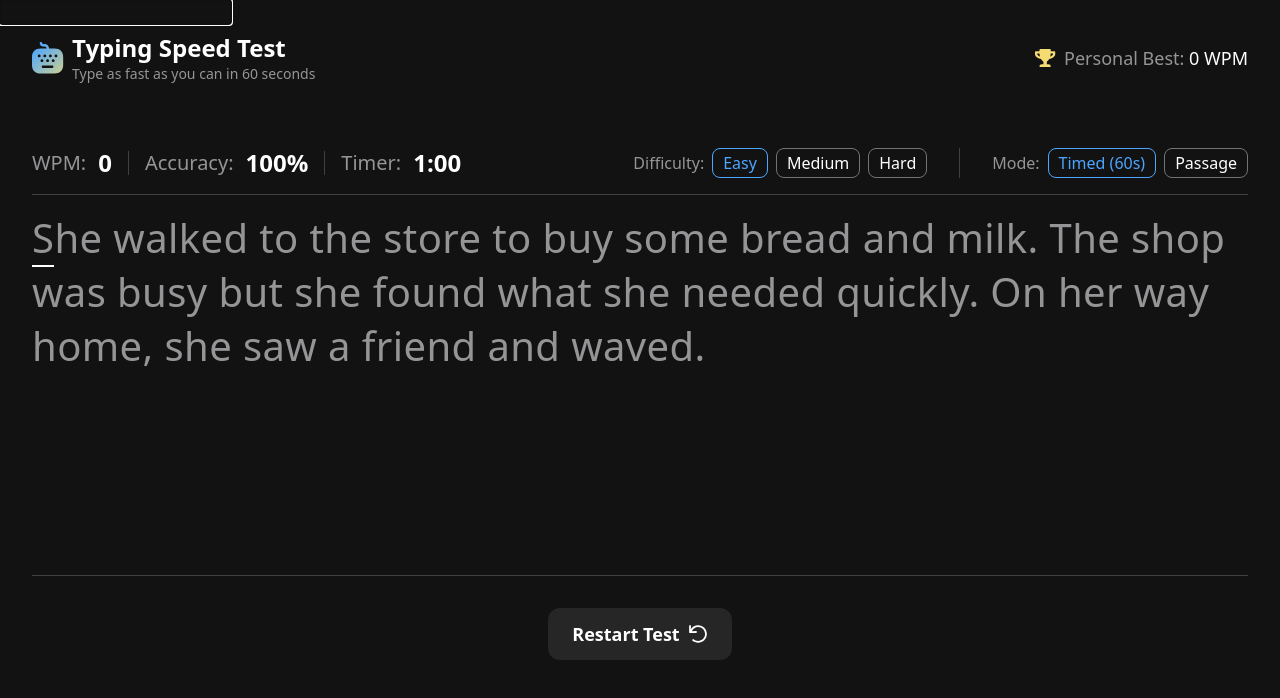
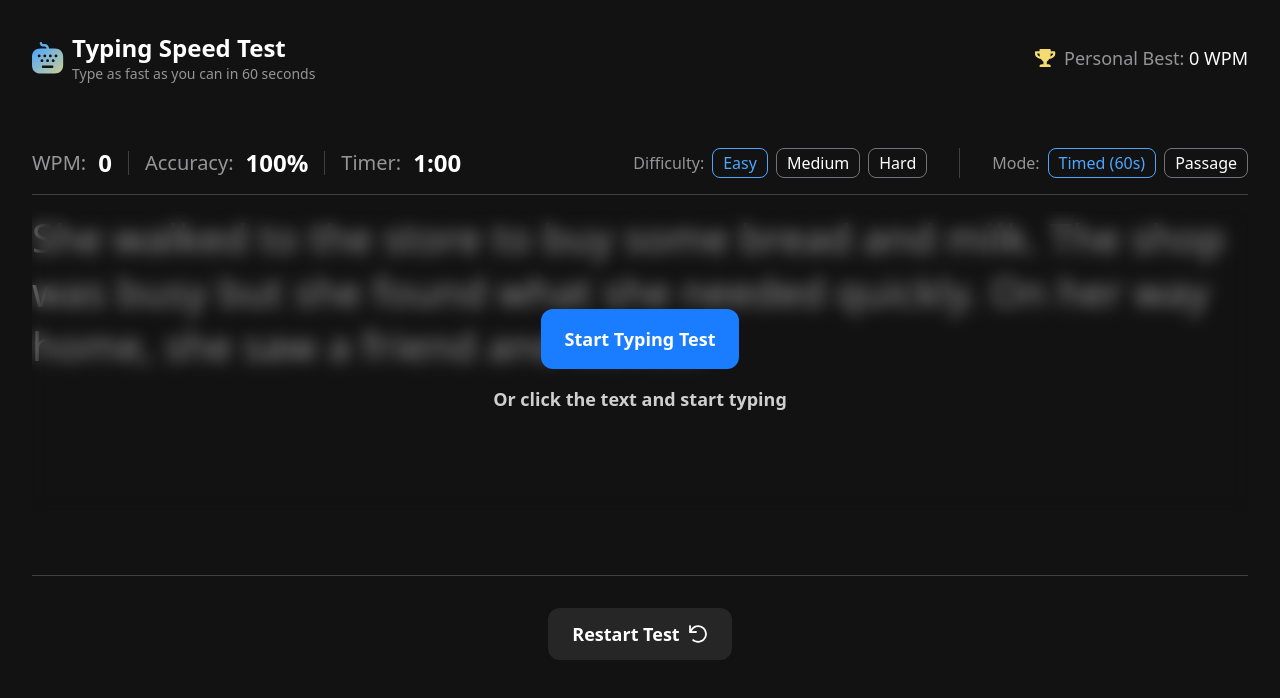
Before and after one commit to Luminoso1/typing-speed-test, a React app: page / in a window 1280 px wide. Shown: the top 698 px of the page. Built offline with nearby package versions, Linux system fonts and the light colour scheme; the HTML template or start-up script is replaced by a standard one.

Commit message:
feat: pause & resume

```diff
--- a/src/App.tsx
+++ b/src/App.tsx
@@ -16,12 +16,18 @@ function App() {
   const [state, dispatch] = useReducer(Logic.reducer, Logic.INITIAL_STATE)
 
   const startedAtRef = useRef<number>(null)
+  const pausedAtRef = useRef<number>(null)
 
   const corrects = state.input.length - state.errors.size
 
   const accuracy = calcAccuracy(corrects, state.input.length)
 
-  const elapsedMs = startedAtRef.current ? Date.now() - startedAtRef.current : 0
+  const elapsedMs =
+    startedAtRef.current && state.status !== 'IDLE'
+      ? state.status === 'PAUSED'
+        ? pausedAtRef.current! - startedAtRef.current
+        : Date.now() - startedAtRef.current
+      : 0
 
   const wpm = useMemo(() => calcWpm(corrects, elapsedMs), [corrects, elapsedMs])
 
@@ -34,13 +40,24 @@ function App() {
   const changeMode = (mode: Mode) =>
     dispatch({ type: 'SET_MODE', payload: mode })
 
-  // start  when [input>0] && [status:IDLE]
-  useEffect(() => {
-    if (state.status === 'IDLE' && state.input.length > 0) {
-      dispatch({ type: 'START' })
-      startedAtRef.current = Date.now()
+  // start  when [status:IDLE]
+  const start = () => {
+    dispatch({ type: 'START' })
+    startedAtRef.current = Date.now()
+
+    if (startedAtRef.current && pausedAtRef.current) {
+      console.log('Hello there')
+      const pauseDuration = Date.now() - pausedAtRef.current
+      startedAtRef.current = startedAtRef.current + pauseDuration
+
+      pausedAtRef.current = null
     }
-  }, [state.status, state.input.length])
+  }
+
+  const pause = () => {
+    dispatch({ type: 'PAUSE' })
+    pausedAtRef.current = Date.now()
+  }
 
   // tick -> counter when [status:TYPING]
   useEffect(() => {
@@ -73,6 +90,10 @@ function App() {
 
   return (
     <div className="mx-auto max-w-[1280px] px-4 md:px-8">
+      {state.status === 'TYPING' && (
+        <div onClick={pause} className="absolute inset-0 bg-neutral-900"></div>
+      )}
+
       <Header bestScore={state.bestScore} />
 
       {state.status === 'FINISHED' && (
@@ -169,14 +190,34 @@ function App() {
             value={state.input}
             onChange={handleChange}
             ref={hiddenInputRef}
-            className="pointer-events-none absolute top-0 left-0"
+            aria-hidden="true"
+            className="pointer-events-none absolute top-0 left-0 h-1 w-1 opacity-0"
           />
 
-          <div onClick={handleHiddenInputFocus}>
+          <div
+            role="button"
+            tabIndex={0}
+            onClick={handleHiddenInputFocus}
+            className="relative"
+          >
+            {state.status !== 'TYPING' && (
+              <div
+                onClick={start}
+                className="absolute inset-0 z-20 flex cursor-pointer flex-col items-center justify-center backdrop-blur-sm"
+              >
+                <button className="cursor-pointer rounded-xl bg-blue-600 px-6 py-4 text-lg font-semibold transition-all duration-300 hover:bg-blue-600/80">
+                  Start Typing Test
+                </button>
+                <p className="mt-4 text-lg font-semibold opacity-80">
+                  Or click the text and start typing
+                </p>
+              </div>
+            )}
+
             <TypeBox
               text={state.text}
               userInput={state.input}
-              current={state.input.length}
+              errors={state.errors}
             />
           </div>
 
--- a/src/store/reducer.ts
+++ b/src/store/reducer.ts
@@ -15,8 +15,8 @@ export type State = {
 
 export type Action =
   | { type: 'START' }
+  | { type: 'PAUSE' }
   | { type: 'RESET' }
-  | { type: 'FINISH' }
   | { type: 'TICK' }
   | { type: 'SET_LEVEL'; payload: Level }
   | { type: 'SET_MODE'; payload: Mode }
@@ -41,18 +41,18 @@ export function reducer(state: State, action: Action): State {
     case 'START':
       return { ...state, status: 'TYPING' }
 
+    case 'PAUSE':
+      return { ...state, status: 'PAUSED' }
+
     case 'RESET':
       return {
-        ...state,
-        status: 'IDLE',
-        counter: 0,
-        input: '',
+        ...INITIAL_STATE,
+        level: state.level,
+        mode: state.mode,
+        duration: state.duration,
         text: getRandomText(state.level),
-        errors: new Set(),
+        bestScore: state.bestScore,
       }
-
-    case 'FINISH':
-      return { ...state, status: 'FINISHED' }
 
     case 'TICK': {
       if (state.status !== 'TYPING') return state
@@ -68,29 +68,46 @@ export function reducer(state: State, action: Action): State {
     case 'SET_LEVEL': {
       const level = action.payload
       return {
-        ...state,
-        status: 'IDLE',
+        ...INITIAL_STATE,
         level,
-        counter: 0,
-        input: '',
+        mode: state.mode,
+        duration: state.duration,
         text: getRandomText(level),
-        errors: new Set(),
+        bestScore: state.bestScore,
       }
     }
 
-    case 'SET_MODE':
-      return { ...state, mode: action.payload }
+    case 'SET_MODE': {
+      const mode = action.payload
+      return {
+        ...INITIAL_STATE,
+        mode,
+        level: state.level,
+        duration: state.duration,
+        text: state.text,
+        bestScore: state.bestScore,
+      }
+    }
 
-    case 'SET_DURATION':
-      return { ...state, duration: action.payload }
-
+    case 'SET_DURATION': {
+      const duration = action.payload
+      return {
+        ...INITIAL_STATE,
+        duration,
+        level: state.level,
+        mode: state.mode,
+        text: state.text,
+        bestScore: state.bestScore,
+      }
+    }
     case 'SET_INPUT': {
       const value = action.payload
 
-      const { text } = state
+      const current = value.length - 1
+      const expected = state.text[current]
+      const typed = value[current]
 
-      const current = value.length - 1
-      const isError = text[current] !== value[current]
+      const isError = expected !== typed
 
       const nextErrors = isError
         ? new Set([...state.errors, current])
```
